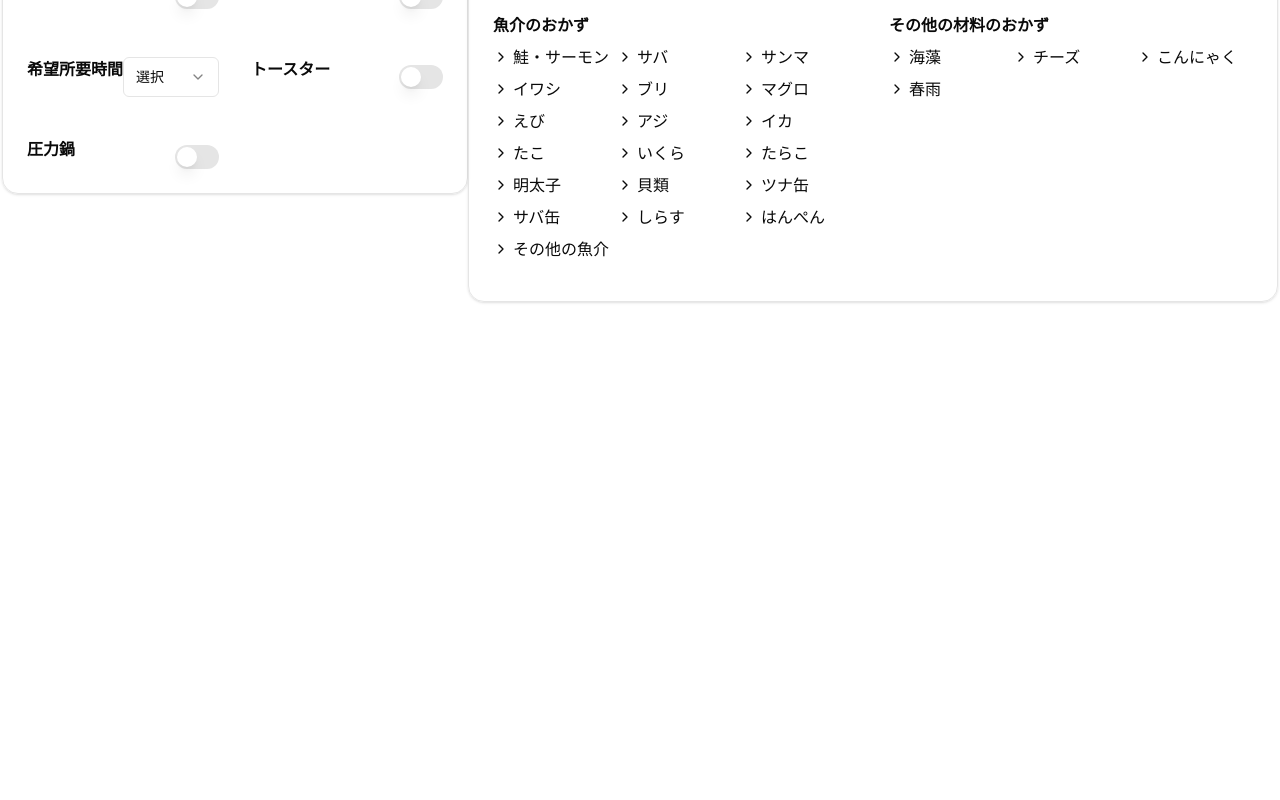
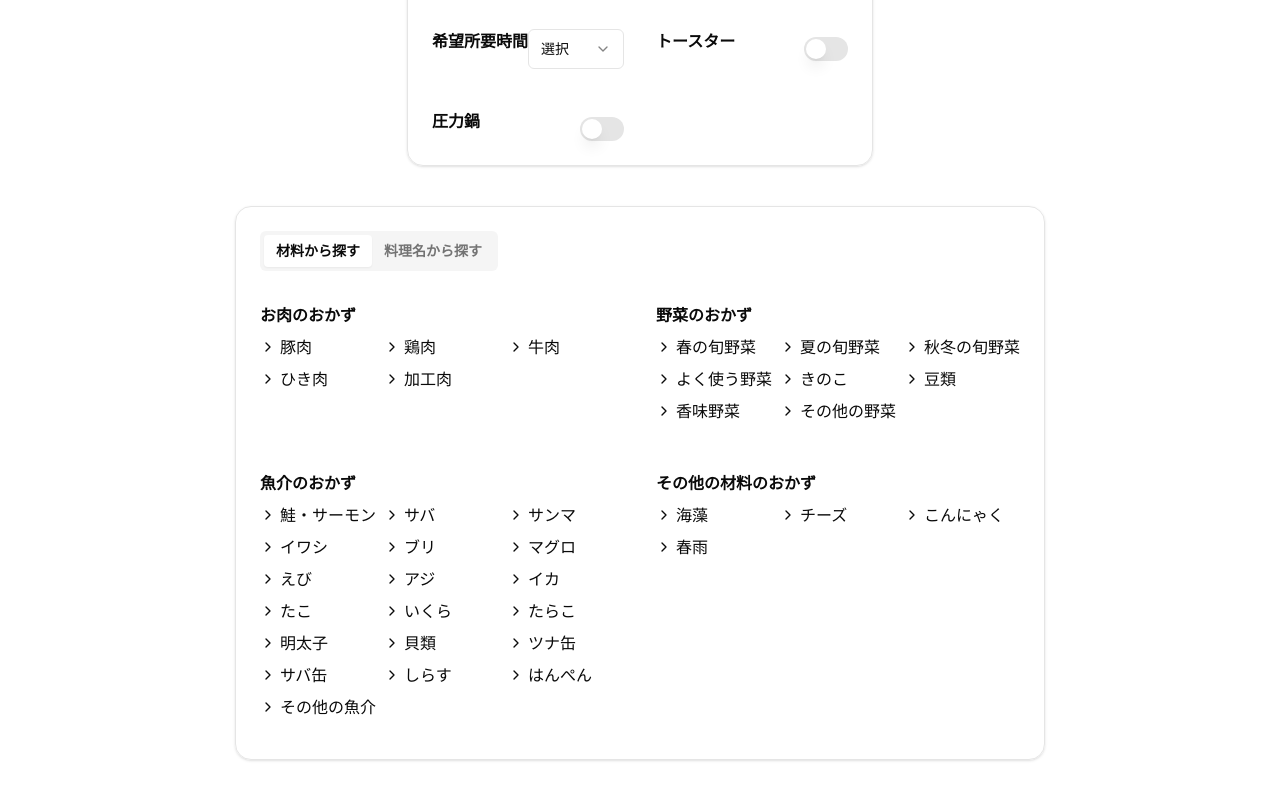
Before and after one commit to Shun4871/Dishcode, a Next.js app in the folder front-end/: page / in a window 1280 px wide. Shown: the part 252-1052 px from the top of the page. Before the commit the page ends 800 px from the top, so only its background shows below. Built offline with nearby package versions, Linux system fonts and the light colour scheme.

Commit message:
#8 完成　あとはCSS

```diff
--- a/front-end/src/app/(dashboard)/(home)/_components/KitchenStack.tsx
+++ b/front-end/src/app/(dashboard)/(home)/_components/KitchenStack.tsx
@@ -23,7 +23,7 @@ const kitchenOptions = [
 
 export function KitchenStack() {
   return (
-    <div className="grid grid-cols-2 gap-8 p-6 border rounded-2xl shadow">
+    <div className="grid grid-cols-2 gap-8 p-6 border rounded-2xl shadow ">
       {kitchenOptions.map(({ label, type, options }) => (
         <div key={label} className="flex items-center justify-between space-y-4">
           <span className="font-bold">{label}</span>
--- a/front-end/src/app/(dashboard)/(home)/_components/SearchTab.tsx
+++ b/front-end/src/app/(dashboard)/(home)/_components/SearchTab.tsx
@@ -14,7 +14,7 @@ const recipeCategories = [
   { title: "その他", items: ["パイ・キッシュ", "グラタン・ドリア・ラザニア", "コロッケ", "粉物", "餅", "中華まん", "餃子・シュウマイ・春巻き", "天ぷら・かき揚げ"] }
 ];
 
-export  function SearchTab() {
+export function SearchTab() {
     return (
       <Tabs defaultValue="ingredients" className="p-6 border rounded-2xl shadow">
         <TabsList className="mb-6">
@@ -22,7 +22,8 @@ export  function SearchTab() {
           <TabsTrigger value="recipes" className="font-bold">料理名から探す</TabsTrigger>
         </TabsList>
 
-      <TabsContent value="ingredients">
+        <div className="min-h-[400px]">
+          <TabsContent value="ingredients" className="h-full">
             <div className="grid grid-cols-2 gap-8">
               {ingredientCategories.map(({ title, items }) => (
                 <div key={title} className="mb-4">
@@ -40,7 +41,7 @@ export  function SearchTab() {
             </div>
           </TabsContent>
 
-      <TabsContent value="recipes">
+          <TabsContent value="recipes" className="h-full">
             <div className="grid grid-cols-2 gap-8">
               {recipeCategories.map(({ title, items }) => (
                 <div key={title} className="mb-4">
@@ -57,6 +58,7 @@ export  function SearchTab() {
               ))}
             </div>
           </TabsContent>
+        </div>
       </Tabs>
     );
   }
--- a/front-end/src/app/(dashboard)/(home)/page.tsx
+++ b/front-end/src/app/(dashboard)/(home)/page.tsx
@@ -5,7 +5,7 @@ import { Flex } from "@/components/ui/flex";
 
 export default function Page() {
   return (
-    <Flex>
+    <Flex className="flex-col gap-10 m-20">
         <KitchenStack />
         <SearchTab />
     </Flex>
```
Lines whose indentation alone changed are shown as unchanged.
